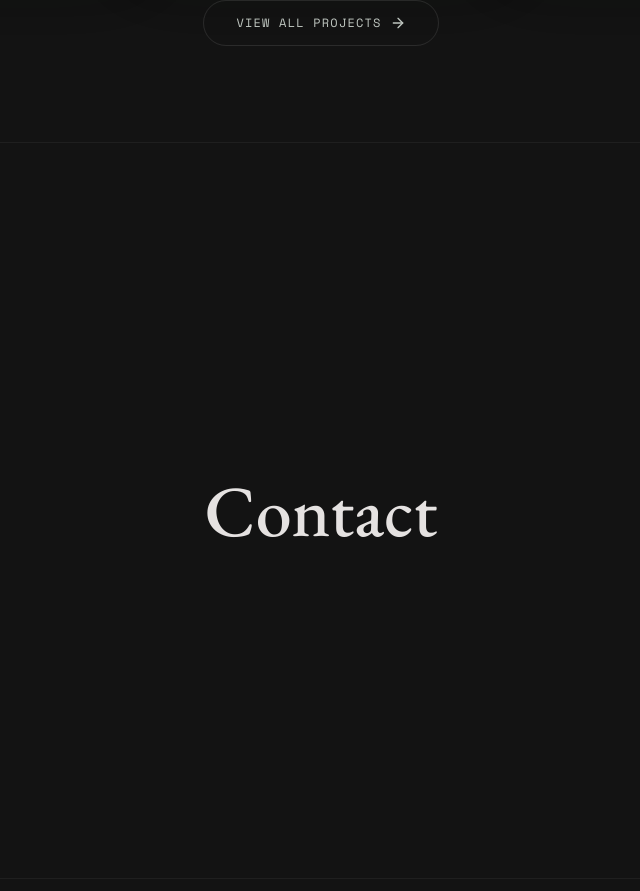
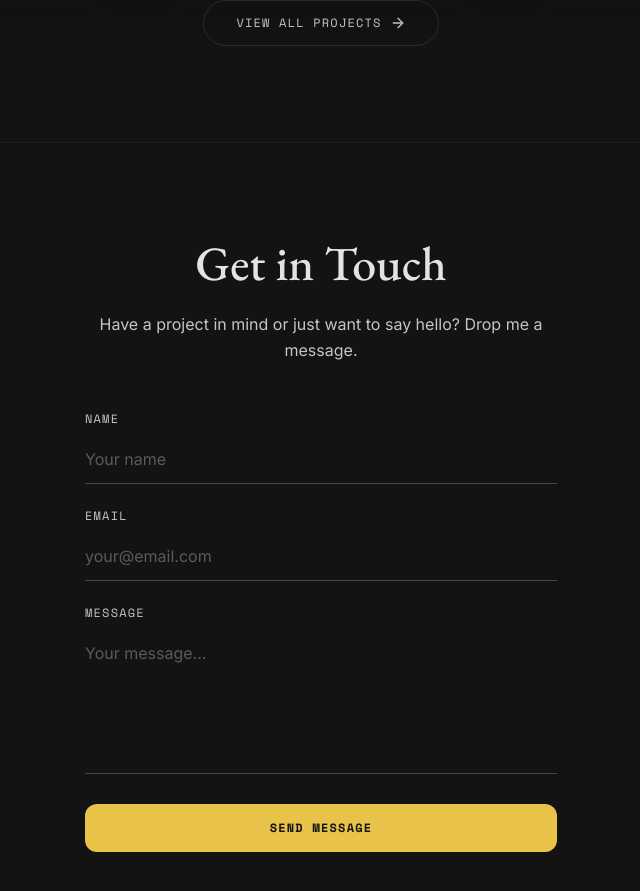
Before and after one commit to devansharora18/portfolio, a React (Vite) app: page / in a window 1280 px wide. Shown: the part 2945-3836 px from the top of the page, without its empty margins (319-959 px from the left). Built offline with nearby package versions, Linux system fonts and the light colour scheme.

Commit message:
feat: add ContactSection component and integrate it into App

```diff
--- a/src/App.tsx
+++ b/src/App.tsx
@@ -3,6 +3,7 @@ import Topbar from "./components/Topbar";
 import HomeSection from "./components/HomeSection";
 import ExperienceSection from "./components/ExperienceSection";
 import ProjectsSection from "./components/ProjectsSection";
+import ContactSection from "./components/ContactSection";
 
 function App() {
   return (
@@ -12,9 +13,7 @@ function App() {
         <HomeSection />
         <ExperienceSection />
         <ProjectsSection />
-        <section id="contact" className="h-[calc(100vh-64px)] flex items-center justify-center border-b border-white/5">
-          <h1 className="font-display text-5xl md:text-7xl font-medium">Contact</h1>
-        </section>
+        <ContactSection />
       </main>
     </>
   );
--- /dev/null
+++ b/src/components/ContactSection.tsx
@@ -0,0 +1,72 @@
+export default function ContactSection() {
+  return (
+    <section id="contact" className="min-h-[calc(100vh-64px)] py-24 border-b border-white/5">
+      <div className="mx-auto w-full max-w-[600px] px-5 md:px-16">
+        <h2 className="font-display text-4xl md:text-5xl font-medium mb-6 text-center">
+          Get in Touch
+        </h2>
+        <p className="text-on-surface-variant text-center mb-12 leading-relaxed">
+          Have a project in mind or just want to say hello? Drop me a message.
+        </p>
+        <form
+          action="https://formsubmit.co/your@email.com"
+          method="POST"
+          className="space-y-6"
+        >
+          <input type="hidden" name="_subject" value="Portfolio Contact" />
+          <input type="hidden" name="_template" value="table" />
+          <input type="text" name="_honey" className="hidden" />
+
+          <div>
+            <label htmlFor="name" className="font-mono text-xs tracking-[0.1em] uppercase text-on-surface-variant block mb-2">
+              Name
+            </label>
+            <input
+              type="text"
+              id="name"
+              name="name"
+              required
+              placeholder="Your name"
+              className="w-full bg-transparent border-b border-outline-variant py-3 text-on-surface placeholder:text-on-surface-variant/40 outline-none focus:border-tertiary focus:shadow-[0_1px_0_0_#e9c349] transition-all duration-300"
+            />
+          </div>
+
+          <div>
+            <label htmlFor="email" className="font-mono text-xs tracking-[0.1em] uppercase text-on-surface-variant block mb-2">
+              Email
+            </label>
+            <input
+              type="email"
+              id="email"
+              name="email"
+              required
+              placeholder="your@email.com"
+              className="w-full bg-transparent border-b border-outline-variant py-3 text-on-surface placeholder:text-on-surface-variant/40 outline-none focus:border-tertiary focus:shadow-[0_1px_0_0_#e9c349] transition-all duration-300"
+            />
+          </div>
+
+          <div>
+            <label htmlFor="message" className="font-mono text-xs tracking-[0.1em] uppercase text-on-surface-variant block mb-2">
+              Message
+            </label>
+            <textarea
+              id="message"
+              name="message"
+              required
+              rows={5}
+              placeholder="Your message..."
+              className="w-full bg-transparent border-b border-outline-variant py-3 text-on-surface placeholder:text-on-surface-variant/40 outline-none focus:border-tertiary focus:shadow-[0_1px_0_0_#e9c349] transition-all duration-300 resize-none"
+            />
+          </div>
+
+          <button
+            type="submit"
+            className="w-full font-mono text-xs tracking-[0.1em] uppercase py-4 rounded-xl bg-tertiary text-[#131313] font-bold hover:brightness-110 transition-all duration-300"
+          >
+            Send Message
+          </button>
+        </form>
+      </div>
+    </section>
+  );
+}
```
